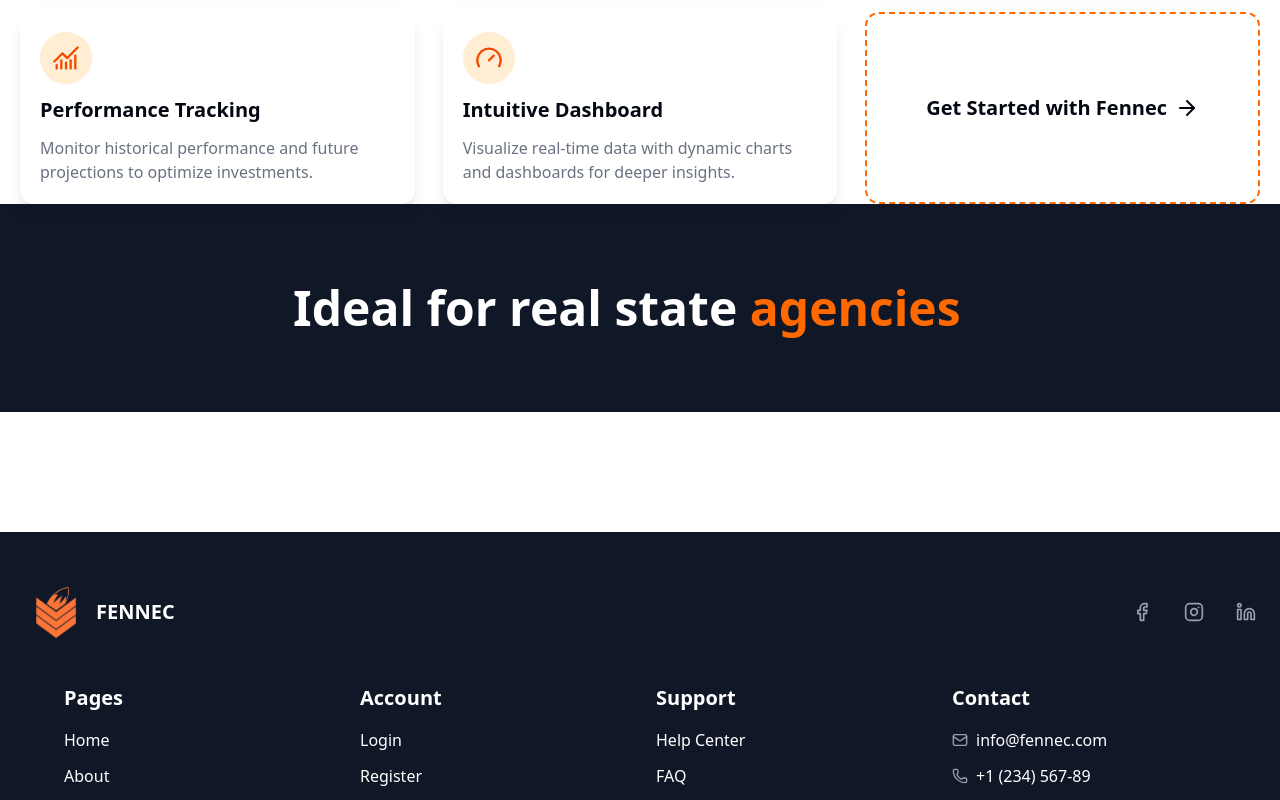
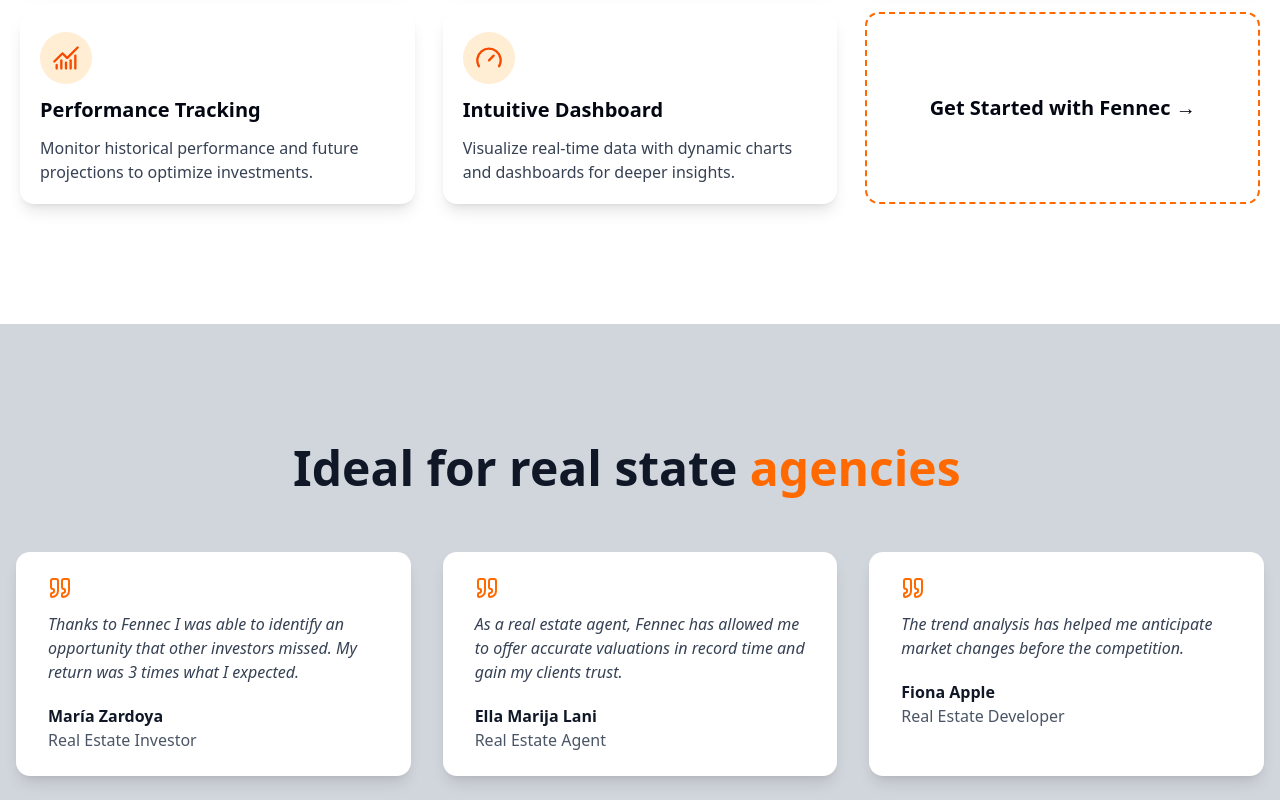
Before and after one commit to Lukeamzzz/fennec, a Next.js app in the folder client/: page / in a window 1280 px wide. Shown: the part 1460-2260 px from the top of the page. Built offline with nearby package versions, Linux system fonts and the light colour scheme; no server answers.

Commit message:
Finished landing page

```diff
--- a/client/src/app/page.tsx
+++ b/client/src/app/page.tsx
@@ -4,6 +4,7 @@ import {ArrowRight, ChartNoAxesCombined, CircleDollarSign, Gauge, Shield, Trendi
 import FeatureCard from "@/components/home/FeatureCard";
 import Link from "next/link";
 import TypingEffect from "@/lib/TypingEffect";
+import TestimonialCard from "@/components/home/TestimonialCard";
 
 export default function Home() {
   return (
@@ -27,7 +28,7 @@ export default function Home() {
         <h1 className="text-gray-900 text-5xl font-bold text-center mb-7">We turn data into opportunities</h1>
         <h4 className="text-gray-600 text-center text-xl font-medium mb-10">Discover the potential and real value of any property with Fennec's advanced tools</h4>
 
-        <div className="grid grid-cols-3 gap-7 mx-5">
+        <div className="grid grid-cols-1 md:grid-cols-3 gap-7 mx-5">
           <FeatureCard
             title="Precise Valuation"
             description="Leverage advanced algorithms to analyze multiple factors and determine accurate property values."
@@ -55,21 +56,42 @@ export default function Home() {
           />
 
           <div className="bg-white text-xl font-semibold flex items-center justify-center border-2 border-orange-500 border-dashed rounded-xl hover:scale-103 duration-300">
-            <Link href="/plans">
               <button className="flex items-center">
-                Get Started with Fennec
-                <ArrowRight className="h-6 w-6 ml-2" />
+                <Link href="/plans">
+                  Get Started with Fennec →
+                </Link>
               </button>
-            </Link>
           </div>
         </div>
-
-        <div className="bg-gray-900 py-20 text-center">
-          <TypingEffect/>
-        </div>
+      </div>
 
 
+      <div className="bg-gray-300 w-full py-30">
+        <div className="container mx-auto px-4">
+          <div className="text-center mb-15">
+            <TypingEffect/>
+          </div>
+
+          <div className="grid grid-cols-1 md:grid-cols-3 gap-8">
+            <TestimonialCard
+              quote="Thanks to Fennec I was able to identify an opportunity that other investors missed. My return was 3 times what I expected."
+              name="María Zardoya"
+              role="Real Estate Investor"
+            />
+            <TestimonialCard
+              quote="As a real estate agent, Fennec has allowed me to offer accurate valuations in record time and gain my clients trust."
+              name="Ella Marija Lani"
+              role="Real Estate Agent"
+            />
+            <TestimonialCard
+              quote="The trend analysis has helped me anticipate market changes before the competition."
+              name="Fiona Apple"
+              role="Real Estate Developer"
+            />
+          </div>
+        </div>
       </div>
+
       <Footer/>
     </div>
   );
--- a/client/src/components/home/FeatureCard.tsx
+++ b/client/src/components/home/FeatureCard.tsx
@@ -13,7 +13,7 @@ const FeatureCard = ({ title, description, Icon }: FeatureCardProps) => {
         <Icon className="text-orange-600 size-7"/>
       </div>
       <h1 className="font-bold text-xl">{title}</h1>
-      <p className="text-gray-500">{description}</p>
+      <p className="text-gray-700">{description}</p>
     </div>
   );
 };
--- /dev/null
+++ b/client/src/components/home/TestimonialCard.tsx
@@ -0,0 +1,25 @@
+import { Quote } from "lucide-react";
+
+interface TestimonialCardProps {
+    quote: string;
+    name: string;
+    role: string;
+  }
+
+  const TestimonialCard = ({ quote, name, role }: TestimonialCardProps) => {
+    return (
+      <div className="bg-white px-8 py-6 rounded-xl shadow-lg hover:scale-103 duration-300">
+        <div className="text-orange-500 text-6xl mb-3">
+            <Quote />
+        </div>
+
+        <p className="text-gray-700 italic mb-5">{quote}</p>
+        <div>
+          <h4 className="font-semibold text-gray-900">{name}</h4>
+          <p className="text-gray-600">{role}</p>
+        </div>
+      </div>
+    );
+  };
+
+  export default TestimonialCard;
--- a/client/src/lib/TypingEffect.tsx
+++ b/client/src/lib/TypingEffect.tsx
@@ -9,7 +9,7 @@ const TypingEffect = () => {
 
   useEffect(() => {
     const currentWord = words[currentWordIndex];
-    let typingSpeed = 115;
+    let typingSpeed = 100;
 
     if (isDeleting) { // Delete faster than typing
       typingSpeed -= 30;
@@ -38,12 +38,12 @@ const TypingEffect = () => {
   }, [displayText, isDeleting, currentWordIndex]);
 
   return (
-    <h1 className="text-5xl font-semibold text-white">
+    <h1 className="text-5xl font-semibold text-gray-900">
       Ideal for real state <span className="text-orange-500">{displayText}</span>
-      <span className="blinking-cursor text-gray-100">|</span>
+      <span className="blinking-cursor text-white">|</span>
       <style>{`
         .blinking-cursor {
-          animation: blink 1.5s step-end infinite;
+          animation: blink 1.3s step-end infinite;
         }
 
         @keyframes blink {
```
